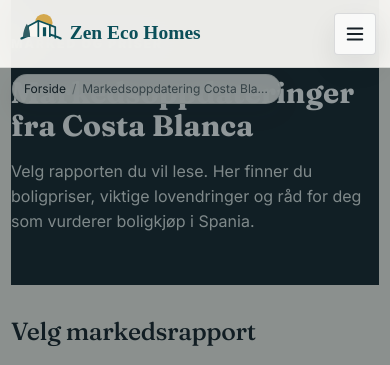
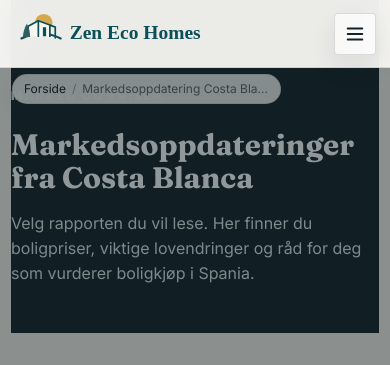
Before and after one commit to freddybremseth-coder/zenecohomes, a Next.js app: page /magasin/markedsoppdatering-costa-blanca in a window 390 px wide. Shown: the top 365 px of the page. Built offline with nearby package versions, Linux system fonts and the light colour scheme.

Commit message:
Add safe hero clearance for floating mobile breadcrumbs

```diff
--- a/src/app/magasin/markedsoppdatering-costa-blanca/page.tsx
+++ b/src/app/magasin/markedsoppdatering-costa-blanca/page.tsx
@@ -26,7 +26,7 @@ export default function MarketSeriesPage() {
   return (
     <main>
       <SiteHeader languageLinks={homeLanguageLinks("no")} />
-      <section className="section" style={{ background: "#17232a", color: "#fff", paddingBlock: "clamp(2.25rem,5vw,4.5rem)" }}>
+      <section className="section" style={{ background: "#17232a", color: "#fff", paddingTop: "clamp(5.5rem,9vw,7rem)", paddingBottom: "clamp(2rem,5vw,4.5rem)" }}>
         <div className="mx-auto max-w-5xl px-5 md:px-8">
           <p className="eyebrow" style={{ marginBottom: 12, color: "#d9e7e3" }}>MARKED OG PRISER</p>
           <h1 style={{ fontSize: "clamp(1.85rem,5vw,3.65rem)", lineHeight: 1.14, maxWidth: "100%", overflowWrap: "normal", wordBreak: "normal", hyphens: "auto", marginBottom: 16 }}>
```
